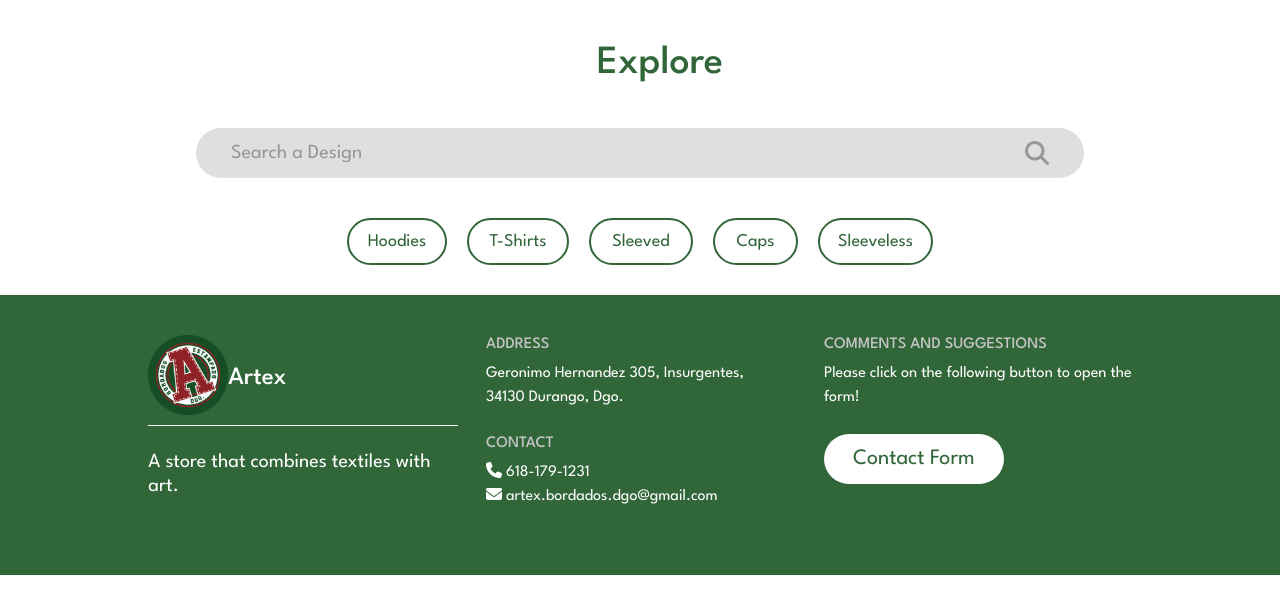
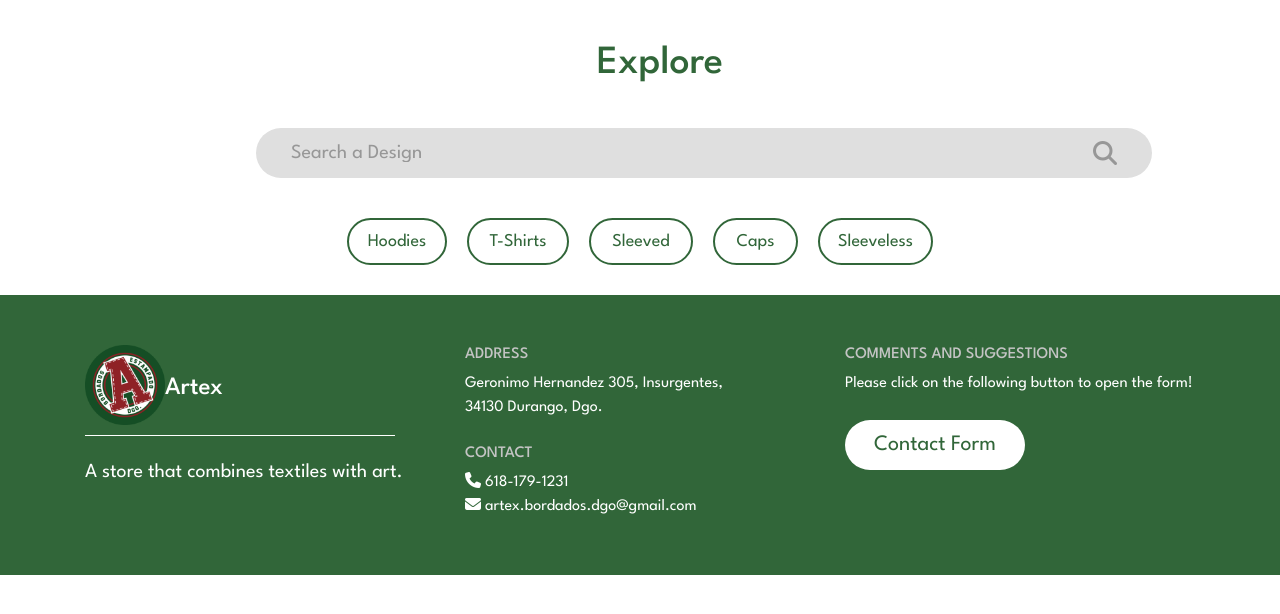
Before and after one commit to Vanadium-Milk/artexbordados, a PHP site: page /view/store_page.html in a window 1280 px wide. Shown: the part 110-724 px from the top of the page. Run offline with PHP 8.4, Linux system fonts and the light colour scheme.

Commit message:
Revert "Changes madew in the view interface"
This reverts commit f1da57752f66403c31c4b7f4e25cbe90d8288a3d.

```diff
--- a/index.html
+++ b/index.html
@@ -17,7 +17,6 @@
   <title>Artex</title>
 </head>
 
-<body>
 <header class="header">
   <img class="logo-picture" src="view/images/logo.png" alt="" width="80px;" height="80px;">
   <h3 style="padding-top:10px; padding-left: 5px; font-size: 30px;">Artex</h3>
@@ -26,6 +25,8 @@
     <i class="fa-solid fa-magnifying-glass fa-xl" style="color: #316639;"></i>
   </button>
 </header>
+
+<body>
   <h1 style="text-align: center; font-family: 'League Spartan'; font-size: 45px; padding-top:40px; color: #316639;">Welcome!</h1>
 
   <div class="container">
@@ -182,7 +183,6 @@
     crossorigin="anonymous"></script>
 
 </body>
-
 <br><br><br>
 
   <!-- Footer -->
--- a/view/store_page.html
+++ b/view/store_page.html
@@ -29,12 +29,10 @@
 
     <body>
       <h1 style="font-family: 'League Spartan'; font-size: 40px; margin-left: 40px; margin-top: 40px; color: #316639;">Explore</h1>
-      <div class="container">
         <form action="" method="get" class="search-bar">
           <input type="text" placeholder="Search a Design" name="q">
           <button class="button submit-search"><i class="fa-solid fa-magnifying-glass fa-xl" style="color: rgb(151, 151, 151); padding-top:10px;"></i></button>
         </form>
-      </div>
 
         <div class="garment-sections">
           <button class="button hoodies-button">Hoodies</button>
@@ -45,6 +43,7 @@
         </div>
     </body>
 
+  <!-- Footer -->
   <!-- Footer -->
   <footer class="footer">
     <div class="container">
--- a/view/styles/style.css
+++ b/view/styles/style.css
@@ -21,6 +21,7 @@
     height: 280px;
     font-family: 'League Spartan';
     margin-top:30px;
+    padding-top: 50px;
     padding-bottom: 30px;
     color: white;
     overflow: scroll;
@@ -361,7 +362,9 @@ h2 {
 }
 
 .search-bar {
-    width: 80%;
+    margin-left: 20%;
+    margin-top: 40px;
+    width: 70%;
     max-width: 1000px;
     background: #dfdfdf;
     display: flex;
@@ -400,22 +403,3 @@ h2 {
     align-items: center;
     margin-right: 20px;
 }
-
-.my-cart{
-    background-color: white;
-    justify-content: center;
-    border: 0;
-    border-radius: 50%;
-    width: 60px;
-    height: 60px;
-    border-style: none;
-    cursor: pointer;
-    background-color: #316639;
-}
-
-.container {
-    display: flex;
-    align-items: center;
-    justify-content: center;
-    margin-top: 40px;
-}
```
Lines whose indentation alone changed are shown as unchanged.
